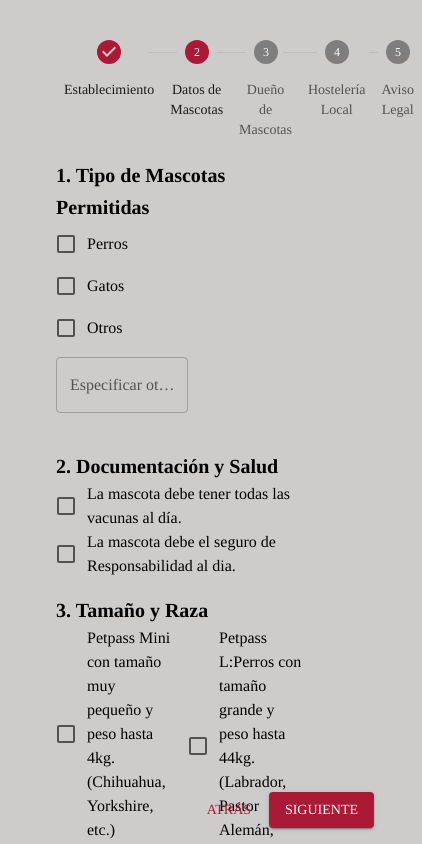
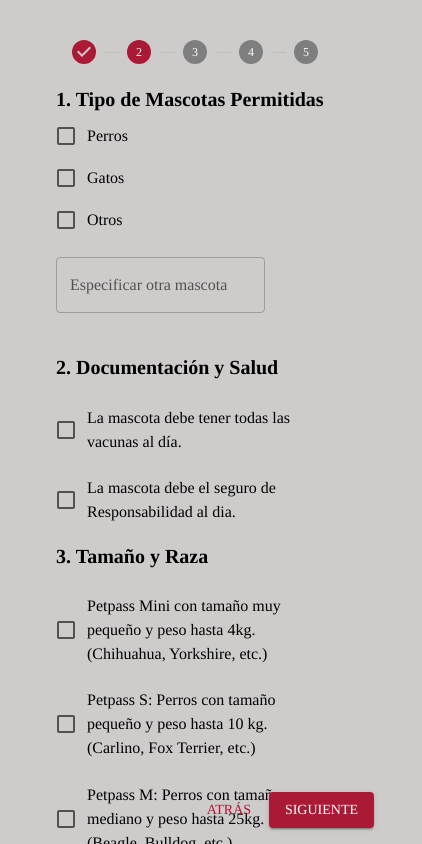
Before and after one commit to Ivacus-Global-Partners/FormPetPass, a React (Vite) app: page /stepper in a window 390 px wide. Both pictures are taken after a click on the button "SIGUIENTE". Shown: the top 844 px of the page, 422 px wide, since content can reach past the window. Built offline with nearby package versions, Linux system fonts and the light colour scheme; the HTML template or start-up script is replaced by a standard one.

Commit message:
Correcion de estilos responsive en movil, falta en tablet

```diff
--- a/src/components/Disclaimer/index.tsx
+++ b/src/components/Disclaimer/index.tsx
@@ -3,15 +3,6 @@ import { Theme, Typography } from '@mui/material';
 import { makeStyles } from '@mui/styles';
 
 const useStyles = makeStyles((theme: Theme) => ({
-    Titulo: {
-        textAlign: 'left',
-    },
-    logo: {
-        width: '30%',
-        height: '30%',
-        display: 'flex',
-        marginBottom: '2%'
-    },
     bienvenida: {
         textAlign: 'justify',
         marginBottom: '2%',
@@ -19,14 +10,8 @@ const useStyles = makeStyles((theme: Theme) => ({
     container: {
         justifyContent: 'center',
         alignItems: 'center',
-        marginTop: '2%',
-        [theme.breakpoints.down(850)]: {
-            paddingRight: '5%',
-        },
         [theme.breakpoints.down('sm')]: {
-            flexDirection: 'column',
-            paddingLeft: '2',
-            paddingRight: '2',
+            marginTop: '15%',
         },
     },
 }))
--- a/src/components/LocalHosteleria/index.tsx
+++ b/src/components/LocalHosteleria/index.tsx
@@ -7,17 +7,11 @@ const useStyles = makeStyles((theme: Theme) => ({
         justifyContent: 'center',
         marginTop: '2%',
         alignItems: 'center',
-        [theme.breakpoints.down(850)]: {
-            paddingRight: '5%',
-        },
-        [theme.breakpoints.down('sm')]: {
-            flexDirection: 'column',
-            paddingLeft: '2',
-            paddingRight: '2',
-        },
     },
     espacios: {
-        margin: '2%'
+        [theme.breakpoints.down('sm')]: {
+            margin: '3%'
+        },
     }
 }))
 
@@ -52,18 +46,18 @@ const LocalHosteleria = ({ onChildData }: any) => {
                     <Grid item xs={12} md={6}>
                         <Typography variant="h6" style={{ marginTop: '5%' }}><b>6. Áreas Designadas</b></Typography>
                         <FormGroup>
-                            <FormControlLabel control={<Checkbox name='terraza' onChange={handleChange}/>} label="Terraza exterior" />
-                            <FormControlLabel control={<Checkbox name='areaEspecial' onChange={handleChange}/>} label="Área especial dentro del restaurante" />
-                            <FormControlLabel control={<Checkbox name='todasLasAreas' onChange={handleChange}/>} label="Todas las áreas (con algunas restricciones)" />
+                            <FormControlLabel className={classes.espacios} control={<Checkbox name='terraza' onChange={handleChange}/>} label="Terraza exterior" />
+                            <FormControlLabel className={classes.espacios} control={<Checkbox name='areaEspecial' onChange={handleChange}/>} label="Área especial dentro del restaurante" />
+                            <FormControlLabel className={classes.espacios} control={<Checkbox name='todasLasAreas' onChange={handleChange}/>} label="Todas las áreas (con algunas restricciones)" />
                         </FormGroup>
                     </Grid>
                     <Grid item xs={12} md={6}>
                         <Typography variant="h6" style={{ marginTop: '5%' }}><b>7. Horario</b></Typography>
                         <FormGroup>
-                            <FormControlLabel control={<Checkbox name='maniana' onChange={handleChange} />} label="Mañana: 6:00 AM - 13:00 PM" />
-                            <FormControlLabel control={<Checkbox name='comida' onChange={handleChange} />} label="Comida: 13:00 PM - 17:00 PM" />
-                            <FormControlLabel control={<Checkbox name='tarde' onChange={handleChange} />} label="Tarde: 17:00 PM - 20:00" />
-                            <FormControlLabel control={<Checkbox name='todoElDia' onChange={handleChange} />} label="Todo el día" />
+                            <FormControlLabel className={classes.espacios} control={<Checkbox name='maniana' onChange={handleChange} />} label="Mañana: 6:00 AM - 13:00 PM" />
+                            <FormControlLabel className={classes.espacios} control={<Checkbox name='comida' onChange={handleChange} />} label="Comida: 13:00 PM - 17:00 PM" />
+                            <FormControlLabel className={classes.espacios} control={<Checkbox name='tarde' onChange={handleChange} />} label="Tarde: 17:00 PM - 20:00" />
+                            <FormControlLabel className={classes.espacios} control={<Checkbox name='todoElDia' onChange={handleChange} />} label="Todo el día" />
                         </FormGroup>
                     </Grid>
                 </Grid>
--- a/src/components/PetsData/index.tsx
+++ b/src/components/PetsData/index.tsx
@@ -1,7 +1,6 @@
-/* eslint-disable @typescript-eslint/no-explicit-any */
-import { Checkbox, FormControlLabel, FormGroup, Grid, TextField, Theme, Typography } from '@mui/material';
+import { Checkbox, FormControlLabel, FormGroup, Grid, TextField, Theme, Typography, useMediaQuery, useTheme } from '@mui/material';
 import { makeStyles } from '@mui/styles'
-import React, { useEffect } from 'react'
+import { useEffect } from 'react'
 import usePetsDataChange from '../../hooks/usePetsDataChange';
 
 
@@ -10,24 +9,18 @@ const useStyles = makeStyles((theme: Theme) => ({
     justifyContent: 'center',
     alignItems: 'center',
     marginTop: '2%',
-
-    [theme.breakpoints.down(850)]: {
-      paddingRight: '5%',
-    },
-    [theme.breakpoints.down('sm')]: {
-      flexDirection: 'column',
-      paddingLeft: '2',
-      paddingRight: '2',
-    },
   },
   espacios: {
-    margin: '2%'
+    [theme.breakpoints.down('sm')]: {
+      marginTop: '8%'
+    },
   }
 }))
 
-
 const PetsData = ({ onChildData }: any) => {
   const classes = useStyles();
+  const theme = useTheme();
+  const isMobile = useMediaQuery(theme.breakpoints.down('sm'));
 
   const {
     mascotas,
@@ -40,7 +33,7 @@ const PetsData = ({ onChildData }: any) => {
 
   useEffect(() => {
     onChildData({ mascotas, documentacion, tamanioRaza });
-  }, [ mascotas, documentacion, tamanioRaza, onChildData])
+  }, [mascotas, documentacion, tamanioRaza, onChildData])
 
 
   return (
@@ -53,7 +46,7 @@ const PetsData = ({ onChildData }: any) => {
             <FormControlLabel control={<Checkbox name="gatos" onChange={handleMascotasChange} />} label="Gatos" />
             <FormControlLabel control={<Checkbox name="otros" onChange={handleMascotasChange} />} label="Otros" />
             <TextField
-              style={{ width: '50%', marginTop: '3%' }}
+              style={{ width: '75%' }}
               label="Especificar otra mascota"
               variant="outlined"
               margin="normal"
@@ -65,23 +58,32 @@ const PetsData = ({ onChildData }: any) => {
         <Grid item xs={12} md={6}>
           <Typography variant="h6" style={{ marginTop: '5%' }}><b>2. Documentación y Salud</b></Typography>
           <FormGroup>
-            <FormControlLabel control={<Checkbox onChange={handleDocumentacionChange} name='vacunas' />} label="La mascota debe tener todas las vacunas al día." />
-            <FormControlLabel control={<Checkbox onChange={handleDocumentacionChange} name='seguroResponsabilidad' />} label="La mascota debe el seguro de Responsabilidad al dia." />
+            <FormControlLabel className={classes.espacios} control={<Checkbox onChange={handleDocumentacionChange} name='vacunas' />} label="La mascota debe tener todas las vacunas al día." />
+            <FormControlLabel className={classes.espacios} control={<Checkbox onChange={handleDocumentacionChange} name='seguroResponsabilidad' />} label="La mascota debe el seguro de Responsabilidad al dia." />
           </FormGroup>
         </Grid>
         <Grid container item xs={12} md={12}>
           <Typography variant="h6"><b>3. Tamaño y Raza</b></Typography>
           <FormGroup>
-            <Grid item xs={6}>
-              <FormControlLabel control={<Checkbox onChange={handleTamanioRazaChange} name='mini' />} label="Petpass Mini con tamaño muy pequeño y peso hasta 4kg. (Chihuahua, Yorkshire, etc.)" />
-              <FormControlLabel style={{ marginTop: '2%' }} control={<Checkbox onChange={handleTamanioRazaChange} name='s' />} label="Petpass S: Perros con tamaño pequeño y peso hasta 10 kg. (Carlino, Fox Terrier, etc.)" />
-              <FormControlLabel style={{ marginTop: '2%' }} control={<Checkbox onChange={handleTamanioRazaChange} name='m' />} label="Petpass M: Perros con tamaño mediano y peso hasta 25kg. (Beagle, Bulldog, etc.)" />
+            <Grid item xs={12} md={6}>
+              <FormControlLabel className={classes.espacios} control={<Checkbox onChange={handleTamanioRazaChange} name='mini' />} label="Petpass Mini con tamaño muy pequeño y peso hasta 4kg. (Chihuahua, Yorkshire, etc.)" />
+              <FormControlLabel className={classes.espacios} control={<Checkbox onChange={handleTamanioRazaChange} name='s' />} label="Petpass S: Perros con tamaño pequeño y peso hasta 10 kg. (Carlino, Fox Terrier, etc.)" />
+              <FormControlLabel className={classes.espacios} control={<Checkbox onChange={handleTamanioRazaChange} name='m' />} label="Petpass M: Perros con tamaño mediano y peso hasta 25kg. (Beagle, Bulldog, etc.)" />
+              {isMobile && (
+                <>
+                  <FormControlLabel className={classes.espacios} control={<Checkbox onChange={handleTamanioRazaChange} name='l' />} label="Petpass L:Perros con tamaño grande y peso hasta 44kg. (Labrador, Pastor Alemán, etc.)" />
+                  <FormControlLabel className={classes.espacios} control={<Checkbox onChange={handleTamanioRazaChange} name='xl' />} label="Petpass XL: Perros con tamaño muy grande y peso más de 44kg. (Mastín, Gran danés, etc.)" />
+                  <FormControlLabel className={classes.espacios} control={<Checkbox onChange={handleTamanioRazaChange} name='razasNoPPT' />} label="Razas No PPT ( listado razas)" />
+                </>
+              )}
             </Grid>
-            <Grid item xs={6}>
-              <FormControlLabel control={<Checkbox onChange={handleTamanioRazaChange} name='l' />} label="Petpass L:Perros con tamaño grande y peso hasta 44kg. (Labrador, Pastor Alemán, etc.)" />
-              <FormControlLabel style={{ marginTop: '2%' }} control={<Checkbox onChange={handleTamanioRazaChange} name='xl' />} label="Petpass XL: Perros con tamaño muy grande y peso más de 44kg. (Mastín, Gran danés, etc.)" />
-              <FormControlLabel style={{ marginTop: '2%' }} control={<Checkbox onChange={handleTamanioRazaChange} name='razasNoPPT' />} label="Razas No PPT ( listado razas)" />
-            </Grid>
+            {!isMobile && (
+              <Grid item xs={12} md={6}>
+                <FormControlLabel control={<Checkbox onChange={handleTamanioRazaChange} name='l' />} label="Petpass L:Perros con tamaño grande y peso hasta 44kg. (Labrador, Pastor Alemán, etc.)" />
+                <FormControlLabel control={<Checkbox onChange={handleTamanioRazaChange} name='xl' />} label="Petpass XL: Perros con tamaño muy grande y peso más de 44kg. (Mastín, Gran danés, etc.)" />
+                <FormControlLabel control={<Checkbox onChange={handleTamanioRazaChange} name='razasNoPPT' />} label="Razas No PPT ( listado razas)" />
+              </Grid>
+            )}
           </FormGroup>
         </Grid>
       </Grid>
--- a/src/components/PetsOwners/index.tsx
+++ b/src/components/PetsOwners/index.tsx
@@ -8,17 +8,11 @@ const useStyles = makeStyles((theme: Theme) => ({
         justifyContent: 'center',
         marginTop: '2%',
         alignItems: 'center',
-        [theme.breakpoints.down(850)]: {
-            paddingRight: '5%',
-        },
-        [theme.breakpoints.down('sm')]: {
-            flexDirection: 'column',
-            paddingLeft: '2',
-            paddingRight: '2',
-        },
     },
     espacios: {
-        margin: '2%'
+        [theme.breakpoints.down('sm')]: {
+            margin: '6%'
+        },
     }
 }))
 
@@ -42,18 +36,18 @@ const PetsOwner = ({ onChildData }: any) => {
             <form onSubmit={() => { }}>
                 <Grid container spacing={2}>
                     <Grid item xs={12} md={6}>
-                        <Typography variant="h6" style={{ marginTop: '5%' }}><b>4. Responsabilidad el Dueño</b></Typography>
+                        <Typography variant="h6" style={{ marginTop: '3%' }}><b>4. Responsabilidad el Dueño</b></Typography>
                         <FormGroup>
-                            <FormControlLabel control={<Checkbox onChange={handleResponsabilidadChange} name='conducta' />} label="El dueño entiende que es completamente responsable de la conducta de su mascota mientras esté en las instalaciones de [Nombre del Restaurante]." />
-                            <FormControlLabel control={<Checkbox onChange={handleResponsabilidadChange} name='limpiar' />} label="El dueño  acepto limpiar cualquier desecho que mi mascota genere." />
-                            <FormControlLabel control={<Checkbox onChange={handleResponsabilidadChange} name='areas' />} label="El dueño  acepto  mantener a mi mascota en las áreas designadas y seguir las instrucciones del personal del restaurante." />
+                            <FormControlLabel className={classes.espacios} control={<Checkbox onChange={handleResponsabilidadChange} name='conducta' />} label="El dueño entiende que es completamente responsable de la conducta de su mascota mientras esté en las instalaciones de [Nombre del Restaurante]." />
+                            <FormControlLabel className={classes.espacios} control={<Checkbox onChange={handleResponsabilidadChange} name='limpiar' />} label="El dueño  acepto limpiar cualquier desecho que mi mascota genere." />
+                            <FormControlLabel className={classes.espacios} control={<Checkbox onChange={handleResponsabilidadChange} name='areas' />} label="El dueño  acepto  mantener a mi mascota en las áreas designadas y seguir las instrucciones del personal del restaurante." />
                         </FormGroup>
                     </Grid>
                     <Grid item xs={12} md={6}>
-                        <Typography variant="h6" style={{ marginTop: '5%' }}><b>5. Requisitos de Comportamiento</b></Typography>
+                        <Typography variant="h6" style={{ marginTop: '3%' }}><b>5. Requisitos de Comportamiento</b></Typography>
                         <FormGroup>
-                            <FormControlLabel control={<Checkbox onChange={handleRequisitosChange} name='correa' />} label="La mascota debe estar en todo momento con correa y controlada." />
-                            <FormControlLabel control={<Checkbox onChange={handleRequisitosChange} name='agresividad' />} label="La mascota no debe mostrar signos de agresividad hacia otras mascotas o clientes." />
+                            <FormControlLabel className={classes.espacios} control={<Checkbox onChange={handleRequisitosChange} name='correa' />} label="La mascota debe estar en todo momento con correa y controlada." />
+                            <FormControlLabel className={classes.espacios} control={<Checkbox onChange={handleRequisitosChange} name='agresividad' />} label="La mascota no debe mostrar signos de agresividad hacia otras mascotas o clientes." />
                         </FormGroup>
                     </Grid>
                 </Grid>
--- a/src/pages/FormPetsStepper.tsx
+++ b/src/pages/FormPetsStepper.tsx
@@ -1,10 +1,19 @@
 import React, { useState } from 'react';
-import { Button, Container, Stepper, Step, StepLabel, Typography } from '@mui/material';
+import { Button, Container, Stepper, Step, StepLabel, Typography, Theme, useMediaQuery, useTheme } from '@mui/material';
 import EstablishmentDetails from '../components/EstablishmentDetails';
 import PetsData from '../components/PetsData';
 import PetsOwner from '../components/PetsOwners';
 import LocalHosteleria from '../components/LocalHosteleria';
 import Disclaimer from '../components/Disclaimer';
+import { makeStyles } from '@mui/styles';
+
+const useStyles = makeStyles((theme: Theme) => ({
+  stepLabel: {
+    [theme.breakpoints.down('sm')]: {
+      fontSize: '0.8rem', // Ajusta el tamaño de la fuente para dispositivos móviles
+    },
+  },
+}));
 
 const steps = [
   'Establecimiento',
@@ -15,6 +24,9 @@ const steps = [
 ];
 
 const FormPetsStepper: React.FC = () => {
+  const classes = useStyles();
+  const theme = useTheme();
+  const isMobile = useMediaQuery(theme.breakpoints.down('sm'));
   const [activeStep, setActiveStep] = useState(0);
 
   const handleNext = () => {
@@ -37,9 +49,9 @@ const FormPetsStepper: React.FC = () => {
       case 1:
         return <PetsData onChildData={onChildData} />;
       case 2:
-        return <PetsOwner onChildData={onChildData}/>;
+        return <PetsOwner onChildData={onChildData} />;
       case 3:
-        return <LocalHosteleria onChildData={onChildData}/>;
+        return <LocalHosteleria onChildData={onChildData} />;
       case 4:
         return <Disclaimer />;
       default:
@@ -49,10 +61,10 @@ const FormPetsStepper: React.FC = () => {
 
   return (
     <Container style={{ position: 'relative' }}>
-      <Stepper activeStep={activeStep} alternativeLabel>
+      <Stepper orientation="horizontal" activeStep={activeStep} alternativeLabel>
         {steps.map((label) => (
           <Step key={label}>
-            <StepLabel>{label}</StepLabel>
+            <StepLabel className={classes.stepLabel}>{(isMobile) ? '' : label}</StepLabel>
           </Step>
         ))}
       </Stepper>
@@ -63,7 +75,7 @@ const FormPetsStepper: React.FC = () => {
           </div>
         ) : (
           <div>
-            {getStepContent(activeStep, handleChildData) }
+            {getStepContent(activeStep, handleChildData)}
             <div style={{ position: 'fixed', bottom: 0, right: 0, textAlign: 'right', padding: '16px' }}>
               <Button disabled={activeStep === 0} onClick={handleBack} style={{ marginRight: '8px' }}>
                 Atrás
```
Also changed, not shown: src/components/EstablishmentDetails/index.tsx (+6 -6 lines).
